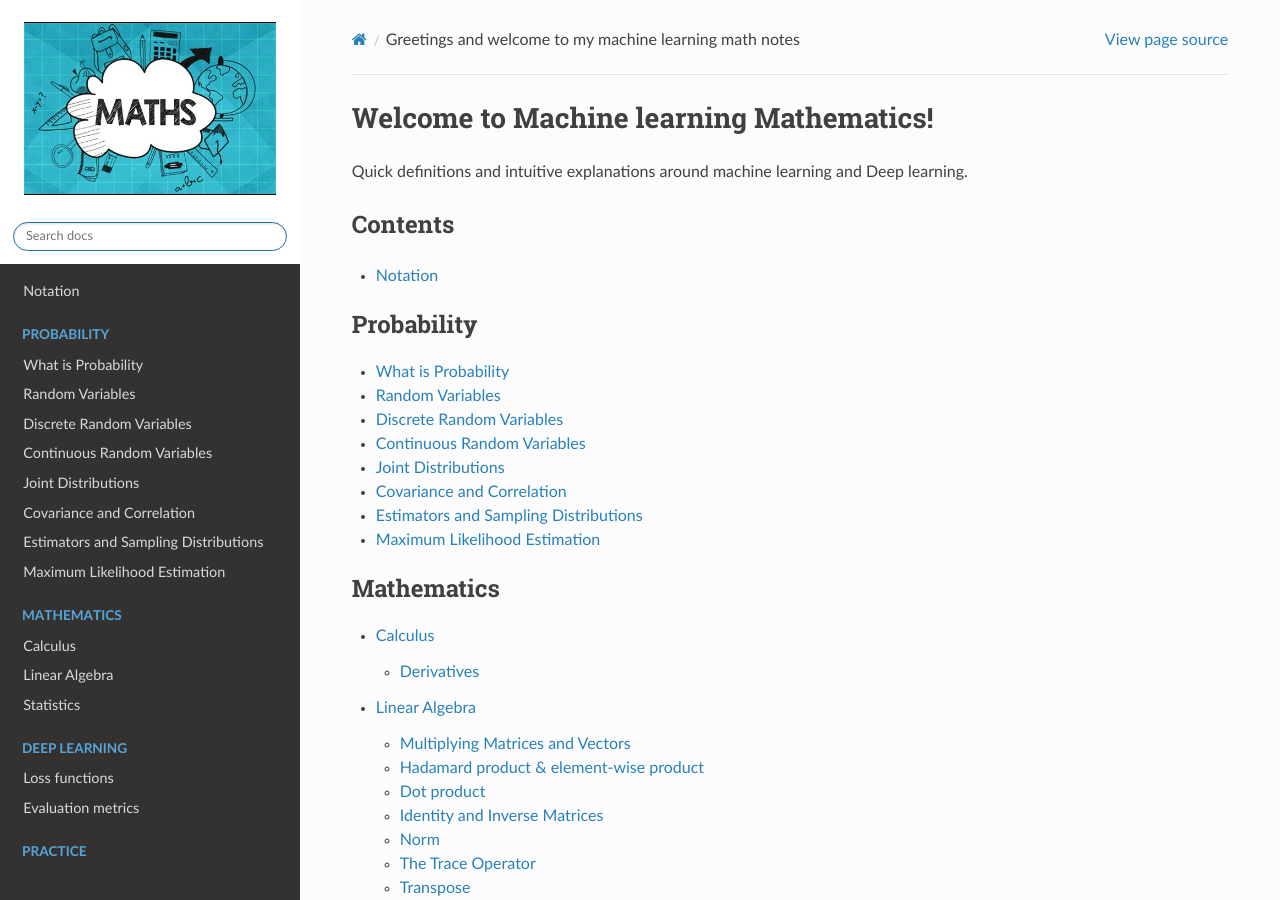
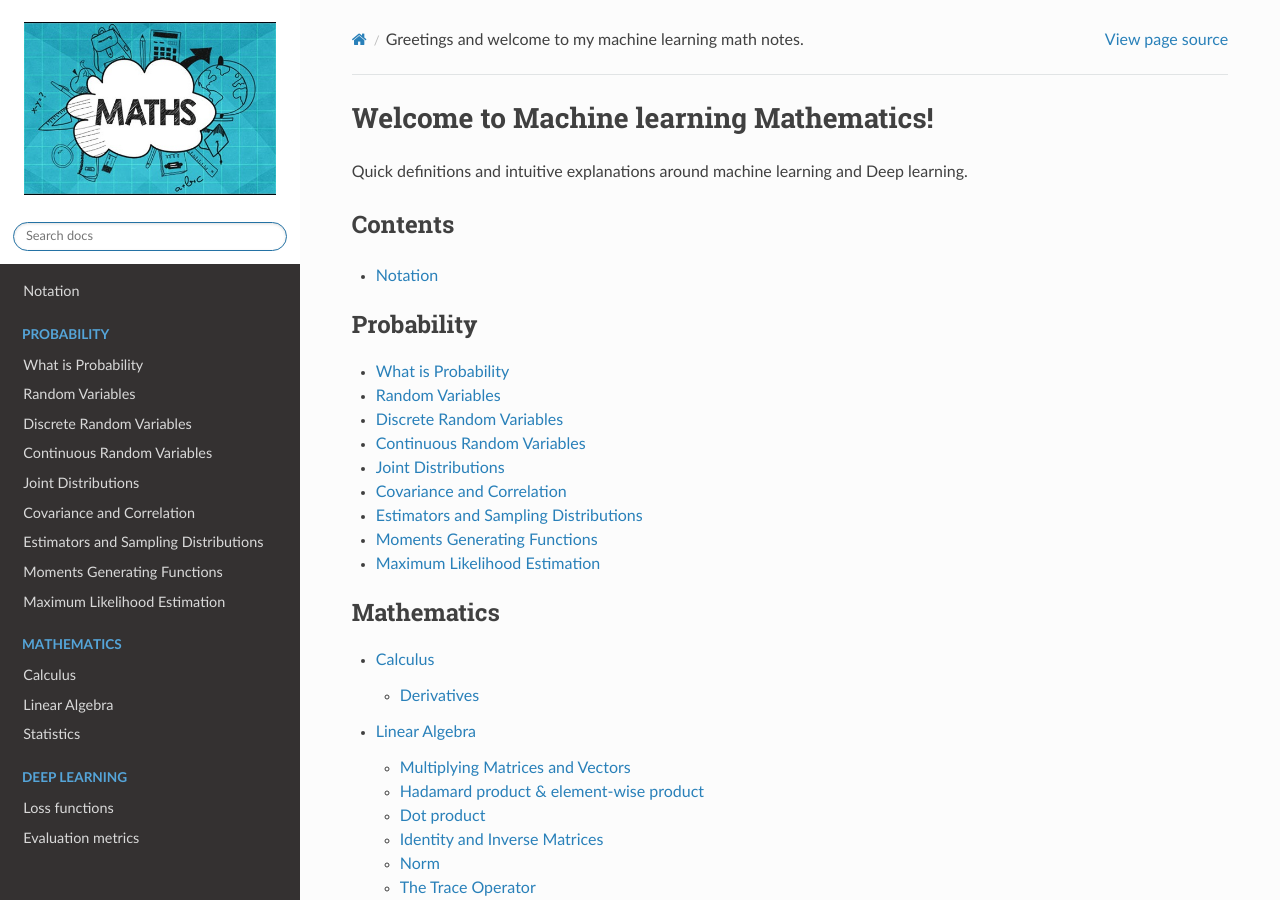
Before and after one commit to akkefa/ml-notes, a Sphinx documentation site: the page built from docs/index.rst, in a window 1280 px wide and 900 px high. Built offline with Sphinx 7.4.7 and the Read the Docs theme 2.0.0, drawn with Linux system fonts in a browser that asks for light colours.

Commit message:
New changes.

```diff
--- a/docs/index.rst
+++ b/docs/index.rst
@@ -1,5 +1,5 @@
 .. title::
-   Greetings and welcome to my machine learning math notes
+   Greetings and welcome to my machine learning math notes.
 
 Welcome to Machine learning Mathematics!
 ========================================
@@ -25,6 +25,7 @@
    probability/joint_distributions
    probability/covariance_and_correlation
    probability/estimators_and_sampling_distributions
+   probability/moments_generating_functions
    probability/maximum_likelihood_estimation
 
 .. toctree::
```
Also changed, not shown: docs/probability/moments_generating_functions.rst (added, +81 -0 lines), docs/probability/random_variable.rst (+0 -63 lines).
